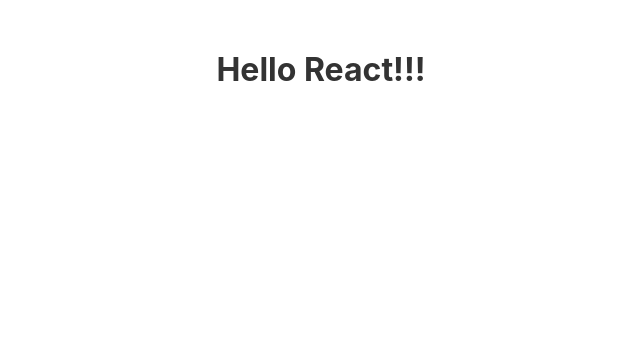
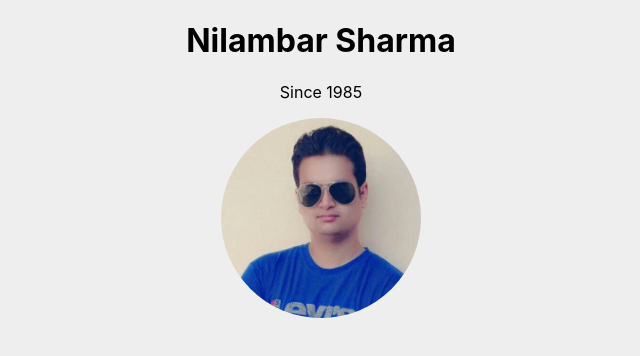
Before and after one commit to ernilambar/meroho, a React (Create React App) app: page / in a window 1280 px wide. Shown: the top 356 px of the page, without its empty margins (319-959 px from the left). Built offline with nearby package versions, Linux system fonts and the light colour scheme.

Commit message:
Add header

```diff
--- a/src/App.css
+++ b/src/App.css
@@ -1,3 +1,10 @@
 .App {
   text-align: center;
 }
+
+.App-avatar {
+  width: 200px;
+  height: 200px;
+  border-radius: 100px;
+
+}
--- a/src/App.js
+++ b/src/App.js
@@ -1,9 +1,10 @@
+import Header from './components/Header'
 import './App.css';
 
 function App() {
   return (
     <div className="App">
-      <h1 style={{'marginTop':'50px','color':'#333333'}}>Hello React!!!</h1>
+      <Header />
     </div>
   );
 }
--- /dev/null
+++ b/src/components/Header.js
@@ -0,0 +1,13 @@
+import avatar from './../images/avatar.png';
+
+const Header = () => {
+  return (
+    <header className='App-header'>
+    <h1>Nilambar Sharma</h1>
+    <p>Since 1985</p>
+    <img src={avatar} className="App-avatar" alt="avatar" />
+    </header>
+  );
+}
+
+export default Header;
--- a/src/index.css
+++ b/src/index.css
@@ -5,6 +5,7 @@ body {
     sans-serif;
   -webkit-font-smoothing: antialiased;
   -moz-osx-font-smoothing: grayscale;
+  background-color: #eee;
 }
 
 code {
```
Also changed, not shown: src/images/avatar.png (added).
